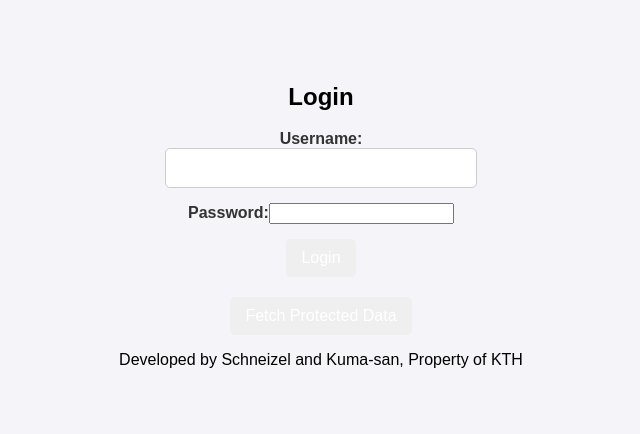
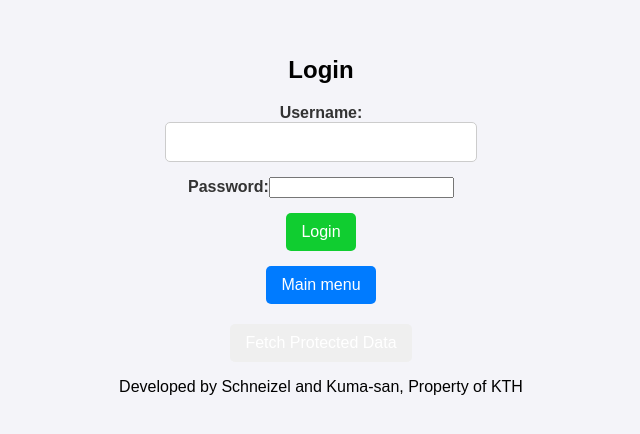
Before and after one commit to bhandd/FullstackFron, a React (Create React App) app: page /Login in a window 1280 px wide. Shown: the part 176-610 px from the top of the page, without its empty margins (319-959 px from the left). Built offline with nearby package versions, Linux system fonts and the light colour scheme.

Commit message:
Fixed some css

```diff
--- a/src/components/ListStaff.js
+++ b/src/components/ListStaff.js
@@ -10,8 +10,13 @@ export default function ListStaffApp(){
     )
 
     function getStaff() {
-        console.log('Fetching Patients')
-        axios.get('http://localhost:8080/staff')
+        const token = localStorage.getItem('token');
+        console.log('Fetching Patients ', token)
+        axios.get('http://localhost:8080/staff', {
+            headers: {
+                Authorization: `Bearer ${token}`, // Add the token to the Authorization header
+            },
+        })
             .then((response) => onSuccess(response))
             .catch((response) => onError(response))
             .finally(() => console.log('Finally done'))
--- a/src/components/authentication/Login.js
+++ b/src/components/authentication/Login.js
@@ -1,5 +1,6 @@
 import React, { useState } from "react";
 import axios from "axios";
+import {Link} from "react-router-dom";
 
 function LoginForm() {
     const [username, setUsername] = useState("");
@@ -79,7 +80,10 @@ function LoginForm() {
                         required
                     />
                 </div>
-                <button type="submit">Login</button>
+                <button className="green-button" type="submit">Login</button>
+                <Link to="/">
+                    <button className="blue-button">Main menu</button>
+                </Link>
             </form>
             <button onClick={fetchProtectedData} style={{ marginTop: "20px" }}>
                 Fetch Protected Data
--- a/src/index.css
+++ b/src/index.css
@@ -124,17 +124,16 @@ button {
   border-radius: 5px;
   cursor: pointer;
   font-size: 1rem;
-  transition: background-color 0.3s ease;
 }
 
 .blue-button {background-color: #007bff;color: #fff}
+.blue-button:hover {background-color: #0056b3; transition: background-color 0.3s ease;}
 .green-button {background-color: #10cd30;color: #fff}
+.green-button:hover {background-color: #009d10; transition: background-color 0.3s ease;}
 .red-button {background-color: #d43020;color: #fff}
+.red-button:hover {background-color: #b42515; transition: background-color 0.3s ease;}
 .yellow-button {background-color: #d4d700;color: #fff}
-
-form button:hover {
-  background-color: #0056b3;
-}
+.yellow-button:hover {background-color: #a48700; transition: background-color 0.3s ease;}
 
 /* Table CSS */
 .table-container {
```
